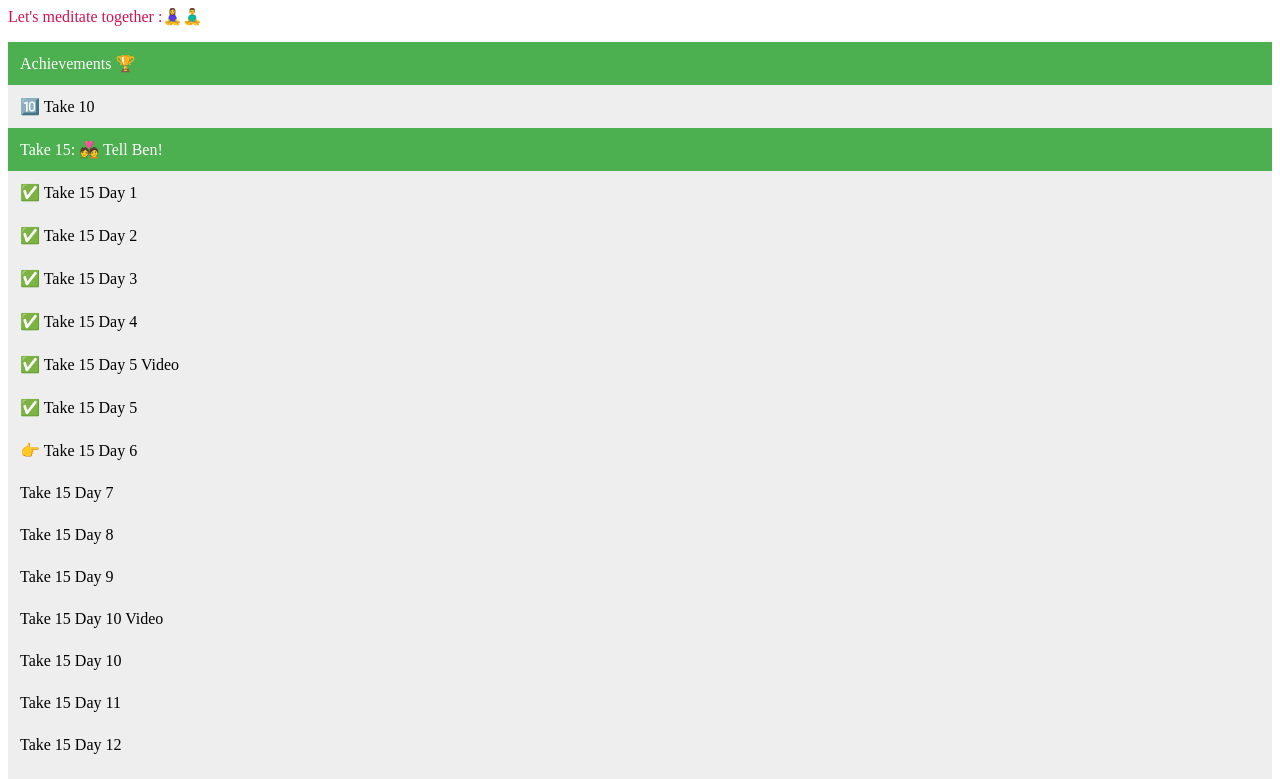
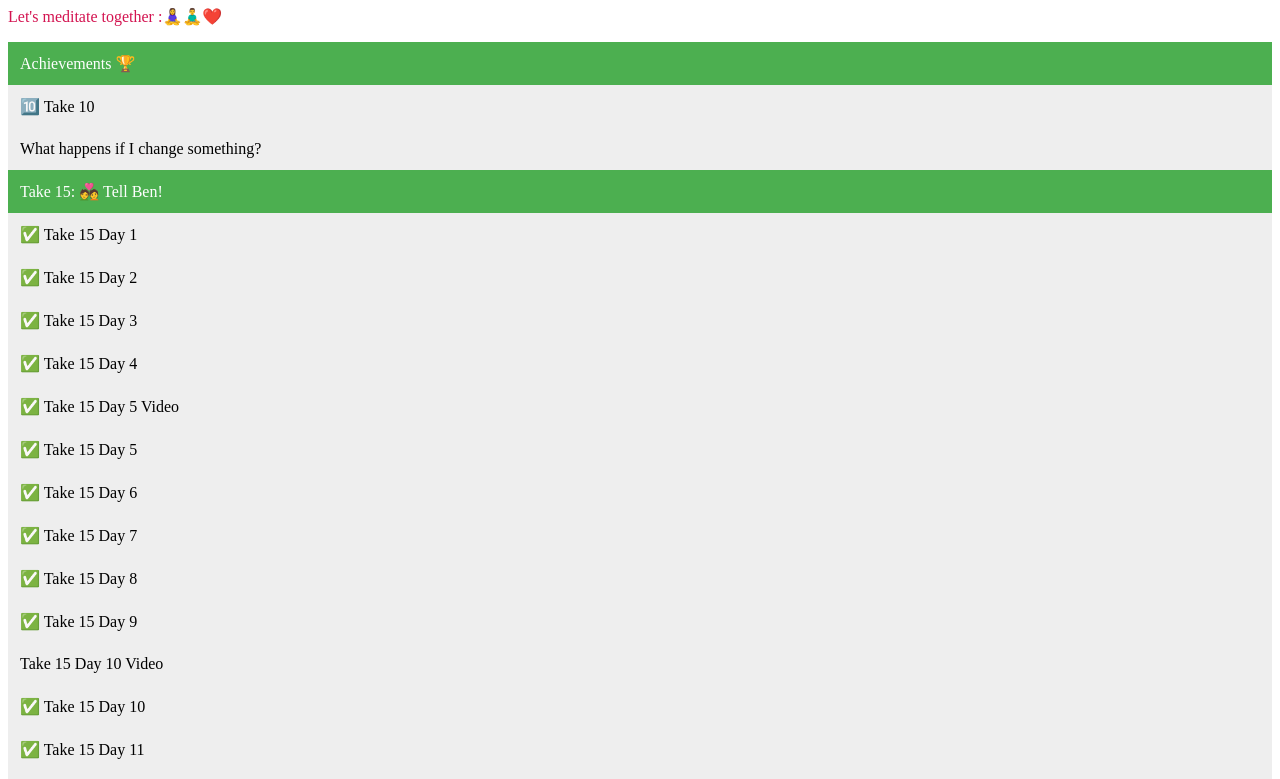
Before and after one commit to benblaine/meditation, a plain HTML site: page index.html in a window 1280 px wide. Shown: the part 73-852 px from the top of the page. Drawn offline with Linux system fonts and the light colour scheme.

Commit message:
Update index.html

```diff
--- a/index.html
+++ b/index.html
@@ -4,7 +4,7 @@
 <meta name="viewport" content="width=device-width, initial-scale=1">
 <style>
 
-<!-- Updates: https://app.netlify.com/sites/relaxed-shaw-73418b -->
+<!-- Updates: https://app.netlify.com/sites/relaxed-shaw-73418b/deploys?filter -->
 <!-- Website: http://relaxed-shaw-73418b.bitballoon.com/ -->
 
 html *
@@ -42,12 +42,13 @@ html *
 </head>
 <body>
 
-<h1>Day 16 of 90</h1>
-<p class="message">Let's meditate together :🧘‍♀️🧘‍♂️</p>
+<h1>Day 22 of 90</h1>
+<p class="message">Let's meditate together :🧘‍♀️🧘‍♂️❤️</p>
 
 <div class="vertical-menu">
   <a href="#" class="active">Achievements 🏆</a>
   <a href="">🔟 Take 10</a>
+  <a href="">What happens if I change something?</a>
   <a href="https://chat.whatsapp.com/2F75oIh5PUYEIPwuUyGE7t" class="active">Take 15: 💑 Tell Ben!</a>
   <a href="https://dl.dropboxusercontent.com/s/1269hsvqf572ez4/Take%2015%20Day%201.mp3?dl=0">✅ Take 15 Day 1</a>
   <a href="https://dl.dropboxusercontent.com/s/uofunz9uk2thes1/Take%2015%20Day%202.mp3?dl=0">✅ Take 15 Day 2</a>
@@ -55,13 +56,13 @@ html *
   <a href="https://dl.dropboxusercontent.com/s/e93jsgqb2c2it06/Take%2015%20Day%204.mp3?dl=0">✅ Take 15 Day 4</a>
   <a href="https://dl.dropboxusercontent.com/s/zi7u967z913f8d3/Take%2015%20day%205%20Video.mpg?dl=0">✅ Take 15 Day 5 Video</a>
   <a href="https://dl.dropboxusercontent.com/s/088nwvr1k4snubx/Take%2015%20Day%205.mp3?dl=0">✅ Take 15 Day 5</a>
-  <a href="https://dl.dropboxusercontent.com/s/ba2sa7siubuivmr/Take%2015%20Day%206.mp3?dl=0">👉 Take 15 Day 6</a>
-  <a href="https://dl.dropboxusercontent.com/s/s5bs0ta718f0m7o/Take%2015%20Day%207.mp3?dl=0">Take 15 Day 7</a>
-  <a href="https://dl.dropboxusercontent.com/s/pjk4al9r6svk3lq/Take%2015%20Day%208.mp3?dl=0">Take 15 Day 8</a>
-  <a href="https://dl.dropboxusercontent.com/s/sun5l50ln6ha8wt/Take%2015%20Day%209.mp3?dl=0">Take 15 Day 9</a>
+  <a href="https://dl.dropboxusercontent.com/s/ba2sa7siubuivmr/Take%2015%20Day%206.mp3?dl=0">✅ Take 15 Day 6</a>
+  <a href="https://dl.dropboxusercontent.com/s/s5bs0ta718f0m7o/Take%2015%20Day%207.mp3?dl=0">✅ Take 15 Day 7</a>
+  <a href="https://dl.dropboxusercontent.com/s/pjk4al9r6svk3lq/Take%2015%20Day%208.mp3?dl=0">✅ Take 15 Day 8</a>
+  <a href="https://dl.dropboxusercontent.com/s/sun5l50ln6ha8wt/Take%2015%20Day%209.mp3?dl=0">✅ Take 15 Day 9</a>
   <a href="https://dl.dropboxusercontent.com/s/uclrbvuzegin8fb/Take%2015%20Day%2010%20Video.mpg?dl=0">Take 15 Day 10 Video</a>
-  <a href="https://dl.dropboxusercontent.com/s/3ouyld0g48hs4ru/Take%2015%20Day%2010.mp3?dl=0">Take 15 Day 10</a>
-  <a href="https://dl.dropboxusercontent.com/s/qsb8xvatoloi8ue/Take%2015%20Day%2011.mp3?dl=0">Take 15 Day 11</a>
+  <a href="https://dl.dropboxusercontent.com/s/3ouyld0g48hs4ru/Take%2015%20Day%2010.mp3?dl=0">✅ Take 15 Day 10</a>
+  <a href="https://dl.dropboxusercontent.com/s/qsb8xvatoloi8ue/Take%2015%20Day%2011.mp3?dl=0">✅ Take 15 Day 11</a>
   <a href="https://dl.dropboxusercontent.com/s/brpewlm216c9woc/Take%2015%20Day%2012.mp3?dl=0">Take 15 Day 12</a>
   <a href="https://dl.dropboxusercontent.com/s/t0mqhyckye2bwgn/Take%2015%20Day%2013.mp3?dl=0">Take 15 Day 13</a>
   <a href="https://dl.dropboxusercontent.com/s/97412b8maskhdee/Take%2015%20Day%2014.mp3?dl=0">Take 15 Day 14</a>
@@ -84,6 +85,15 @@ html *
   <a href="#">Day 13: "It was a bit rocky ti start...i kept jumping up to do something, get a blanket for warmth, put on the heater, etc until the guide said ! "Don't worry if you are a bit restless...just keep coming back to settle.! After that i stayed put. My motivation was to think well of those close to my heart; to wish them calm & peace. So i thought of Debby and Veronica struggling to juggle work and mothering..( i witnessed their struggles today😑) and Joanna feeling lonely...and you struggling with your routine-committment. The breathing part is much smoother & more focused. I enjoyed it. 🌻"</a>
   <a href="#">Day 14: "My feelings were a mixed bag: a tad annoyed that I'd let it get so late in the day;  & relieved that i Did stop what I've been doing to Do it.  I got annoyed that the Guide's voice is so low even though i checked my Sound Settings... But his beginning & end volumes are loud & normal...just is dripping his level during Time.!  So, i ask myself "How important is it ?"  & that helps me to accept this fact. 😉I'm now lots calmer & prepared to run off & di as mych as i can on my List of To Do's.😉🌻🌻🏃🏼‍♀"</a>
   <a href="#">Day 15: "I was also so tired & very restless. In fact i couldn't sit...had to lie down on the hard cushions of the cane settee. It was fine. I didn't fuss. I related to all the guidence. However my mind wanted to wander so I let it."</a>
+  <a href="#">Day 15 (again): "I am feeling pleased and content. The 'breathing' : in loud expelling OR in steady regular rhythm ...is coming to help me at many times durung the day. I'm more aware of being considerate."</a>
+  <a href="#">Day 16: "I am feeling pleased and content. The 'breathing' : in loud expelling OR in steady regular rhythm ...is coming to help me at many times durung the day. I'm more aware of being considerate."</a>
+  <a href="#">Day 17: "I am so at ease today. There was no pressure on myself about WHEN to do the meditation:  i knew the right time would present itself & that i must be ready to Do It. my focus is better; i feel less anxiety that i have 'absorbed' the point of the guidance."</a>
+  <a href="#">Day 18: "Meditation is not trying to find Calm nor to forcea period of Calm into our day. T is forming a state of being aware; of mindfulness.  Wherever you are. Of thinking of those in our life who are special to us :those around us ..'...meditation is about stepping back from going forwards & into the present moment; allowing a different perspective.       It is cultivating consideration.    Remember that while one meditates: nothing to do; just allowing the mind to be free...by stepping back."</a>
+  <a href="#">Day 19: "when sitting back to reflect on the Way i found myself 'feeling' the breath;  i realised the purpose of this meditation.  He said: it is not a means of changing ...it is a means of becoming aware."</a>
+  <a href="#">Day 20: ""</a>
+  <a href="#">Day 21: "Done.   Analysis later. I nustgo."</a>
+  <a href="#">Day 22: ""</a>
+
 
 </div>
 </body>
```
